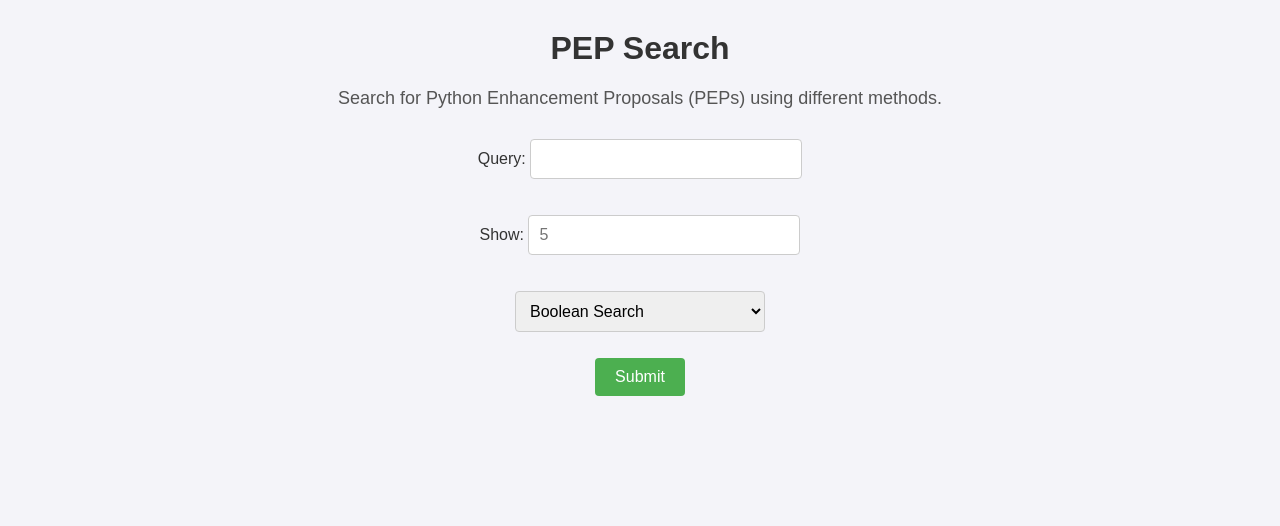
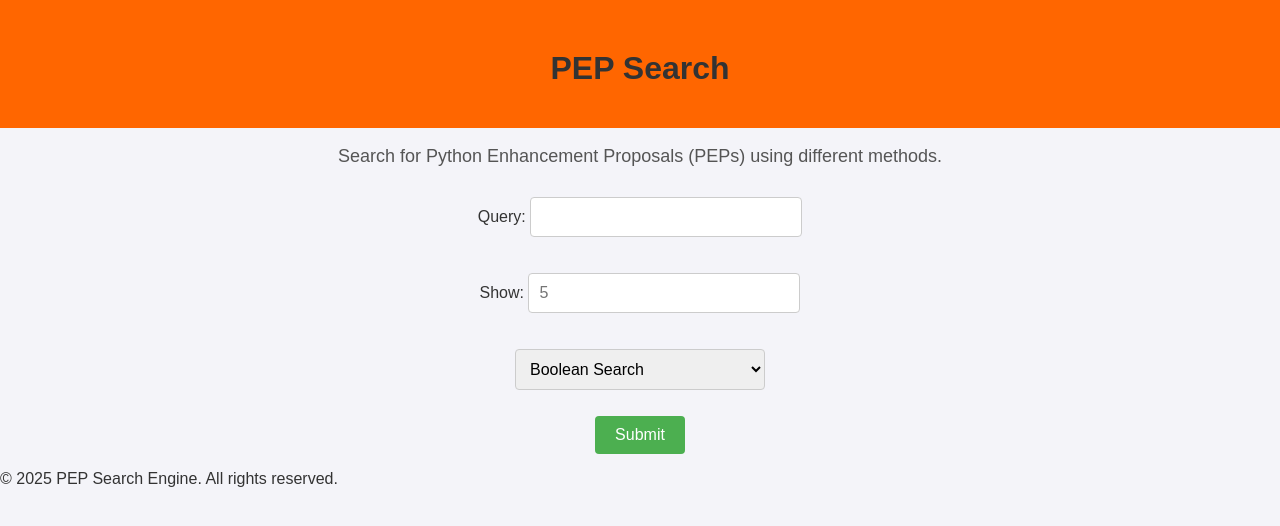
Before and after one commit to ashtonkhd/NLP-application, a Flask app: page / in a window 1280 px wide. Shown: the top 526 px of the page. Run offline with Flask 3, Linux system fonts and the light colour scheme; parts of the project's set-up code (start-up, migrations or seed data) failed here and were passed over.

Commit message:
css and index updating

```diff
--- a/static/css/main.css
+++ b/static/css/main.css
@@ -4,6 +4,14 @@ body {
   margin: 0;
   padding: 0;
   color: #333;
+}
+
+/* styles for header */
+header {
+  text-align: center;
+  padding: 20px;
+  background-color: #FF6600; /* orange */
+  color: white; /* white text */
 }
 
 h1 {
@@ -43,10 +51,10 @@ input[type="submit"] {
 }
 
 input[type="submit"]:hover {
-  background-color: #45a049;
+  background-color: #FF4500;
 }
 
-/* Стили для результатов поиска */
+/* Search results styles */
 ul {
   list-style-type: none;
   padding: 0;
--- a/templates/index.html
+++ b/templates/index.html
@@ -10,7 +10,11 @@
   </head>
 
   <body>
+    <!-- Header -->
+    <header>
     <h1>PEP Search</h1>
+    </header>
+
     <p class="description">
       Search for Python Enhancement Proposals (PEPs) using different methods.
     </p>
@@ -27,5 +31,9 @@
 
       <p><input type="submit" value="Submit"/></p>
     </form>
+     <!-- Footer -->
+     <footer>
+      <p>&copy; 2025 PEP Search Engine. All rights reserved.</p>
+    </footer>
   </body>
 </html>
```
